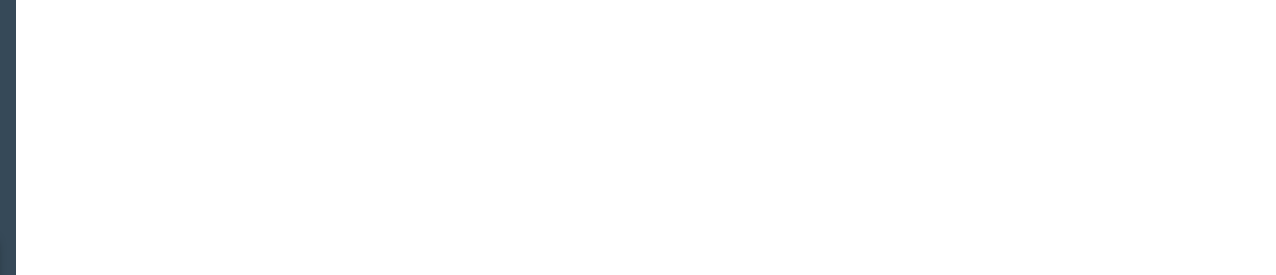
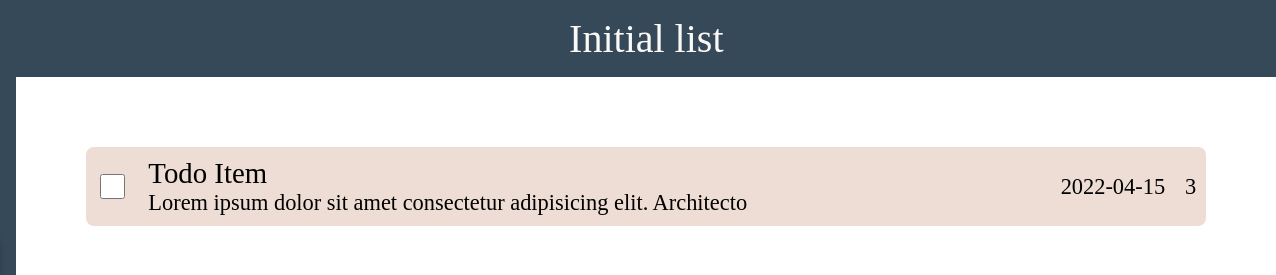
Before and after one commit to JustNormalProgrammer/odin-todo, a website built with webpack: page src/template.html in a window 1280 px wide. Shown: the top 275 px of the page, 216-1492 px from the left, 1276 px wide, since content can reach past the window. Built offline with nearby package versions, Linux system fonts and the light colour scheme.

Commit message:
Implement displaying todo items of each project functionality

```diff
--- a/src/index.js
+++ b/src/index.js
@@ -4,18 +4,17 @@ import './style.css';
 class TodoItem {
     static id = 0;
     isComplete = false;
-    constructor(title, desc,dueDate,priority,notes){
+    constructor(title, desc,dueDate,priority){
         this.id = TodoItem.id++;
         this.title = title;
         this.desc = desc;
         this.dueDate = dueDate;
         this.priority = priority;
-        this.notes = notes;
     }
     switchStatus(){
         this.isComplete = !this.isComplete;
     }
-    edit(title, desc,dueDate,priority,notes){
+    edit(title, desc,dueDate,priority){
         this.title = title;
         this.desc = desc;
         this.dueDate = dueDate;
@@ -80,12 +79,45 @@ function seedHelper(){
     }
     console.log(projects);
 }
+const todoController = (function(){
+    function createTodoCard(todo){
+
+        const card = document.createElement('div');
+        card.classList.add('todo-item');
+        const checkbox = document.createElement('input');
+        checkbox.type = "checkbox";
+        checkbox.name = "isDone";
+        checkbox.id = "isDone";
+        const divInfo = document.createElement('div');
+        divInfo.classList.add('todo-info');
+        const divHeader = document.createElement('div');
+        divHeader.textContent = todo.title;
+        divHeader.classList.add('todo-header')
+        const divDesc = document.createElement('div');
+        divDesc.textContent = todo.desc;
+        divDesc.classList.add('todo-desc')
+        divInfo.appendChild(divHeader);
+        divInfo.appendChild(divDesc);
+        const divDate = document.createElement('div');
+        const divPriority = document.createElement('div');
+        divDate.textContent = todo.dueDate;
+        divPriority.textContent = todo.priority;
+        divDate.classList.add('todo-info-last');
+        divPriority.classList.add('todo-info-last');
+        card.appendChild(checkbox);
+        card.appendChild(divInfo);
+        card.appendChild(divDate);
+        card.appendChild(divPriority);
+        return card;
+    }
+    return {createTodoCard};
+})();
 const projectDisplayController = (function(){
-
     const addBtn = document.querySelector('.add-btn');
     const dialog = document.querySelector('dialog');
     const form = document.querySelector('.add-form')
     const ul = document.querySelector('.project-list');
+    const projectHeader = document.querySelector('.project-header')
     function addEventListeners() {
         addBtn.addEventListener('click', ()=>{
             dialog.showModal();
@@ -104,8 +136,15 @@ const projectDisplayController = (function(){
     function createProjectCard(project){
         const li = document.createElement('li');
         const button = document.createElement('button');
+        const todoDisplayed = document.querySelector('.todo-list');
         button.addEventListener('click', () => {
-            console.log('test')
+            displayActiveProject(project);
+            while(todoDisplayed.firstChild){
+                todoDisplayed.removeChild(todoDisplayed.firstChild);
+            }
+            for(let todo of project.todoList){
+                todoDisplayed.appendChild(todoController.createTodoCard(todo));
+            }
         });
         button.classList.add('list-btn');
         project.getStatus ? button.classList.add('list-btn-done') : button.classList.add('list-btn-todo')
@@ -113,9 +152,18 @@ const projectDisplayController = (function(){
         li.appendChild(button);
         return li;
     }
+    function displayActiveProject(project){
+        displayActvProjectHeader(project);
+    }
+    function displayActvProjectHeader(project){
+        projectHeader.textContent = project.name;
+    }
     function displayProjects(){
         while(ul.firstChild){
             ul.removeChild(ul.firstChild);
+        }
+        if(projects.projectList[0]) {
+            displayActiveProject(projects.projectList[0])
         }
         for(let project of projects.projectList){
             const card = createProjectCard(project);
@@ -125,6 +173,7 @@ const projectDisplayController = (function(){
     addEventListeners();
     return {displayProjects};
 })();
+
 const ScreenController = (function(){
     const projectDisplay = projectDisplayController;
     seedHelper();
--- a/src/style.css
+++ b/src/style.css
@@ -48,7 +48,7 @@ h1{
     background-color: #364958;
     color:#FAF9F6;
 }
-.list-btn{
+.list-btn {
     box-sizing: border-box;
     width: 100%;
     text-align: center;
@@ -70,6 +70,7 @@ h1{
 .project-list button:hover{
     transform: translateY(-5px);
 }
+
 .add-form{
     display: flex;
     flex-direction: column;
@@ -129,3 +130,48 @@ button[type="submit"]{
 button[type="submit"]:hover{
     filter: brightness(75%)
 }
+main{
+    display: grid;
+    grid-template-rows: 1fr 10fr;
+}
+.project-header{
+    display: flex;
+    background-color: #364958;
+    align-items: center;
+    justify-content: center;
+    font-size: 2.5rem;
+    color:#FAF9F6;
+}
+.todo-list{
+    padding: 70px;
+    display: flex;
+    flex-direction: column;
+    align-items: center;
+    gap: 40px;
+}
+.todo-item{
+    background-color: #EDDDD4;
+    display: flex;
+    align-items: center;
+    width: 1100px;
+    gap: 20px;
+    padding: 10px;
+    border-radius: 8px;
+}
+.todo-info{
+    margin-right: auto;
+}
+.todo-header{
+    font-size: 1.8rem;
+    margin: 0;
+}
+.todo-desc{
+    font-size: 1.4rem;
+}
+.todo-info-last{
+    font-size: 1.4rem
+}
+input[type="checkbox"]{
+    width: 25px;
+    height: 25px;
+}
--- a/src/template.html
+++ b/src/template.html
@@ -33,7 +33,22 @@
                 </form>
             </dialog>
         </div>
-        <main></main>
+        <main>
+            <div class="project-header">
+            </div>
+            <div class="todo-list">
+                <div class="todo-item">
+                    <input type="checkbox" name="isDone" id="isDone">
+                    <div class="todo-info">
+                        <div class="todo-header">Todo Item</div>
+                        <div class="todo-desc">Lorem ipsum dolor sit amet consectetur adipisicing elit. Architecto  </div>
+                    </div>
+                    <div class="todo-info-last">2022-04-15</div>
+                    <div class="todo-info-last">3</div>
+                </div>
+
+            </div>
+        </main>
     </div>
 </body>
 
```
